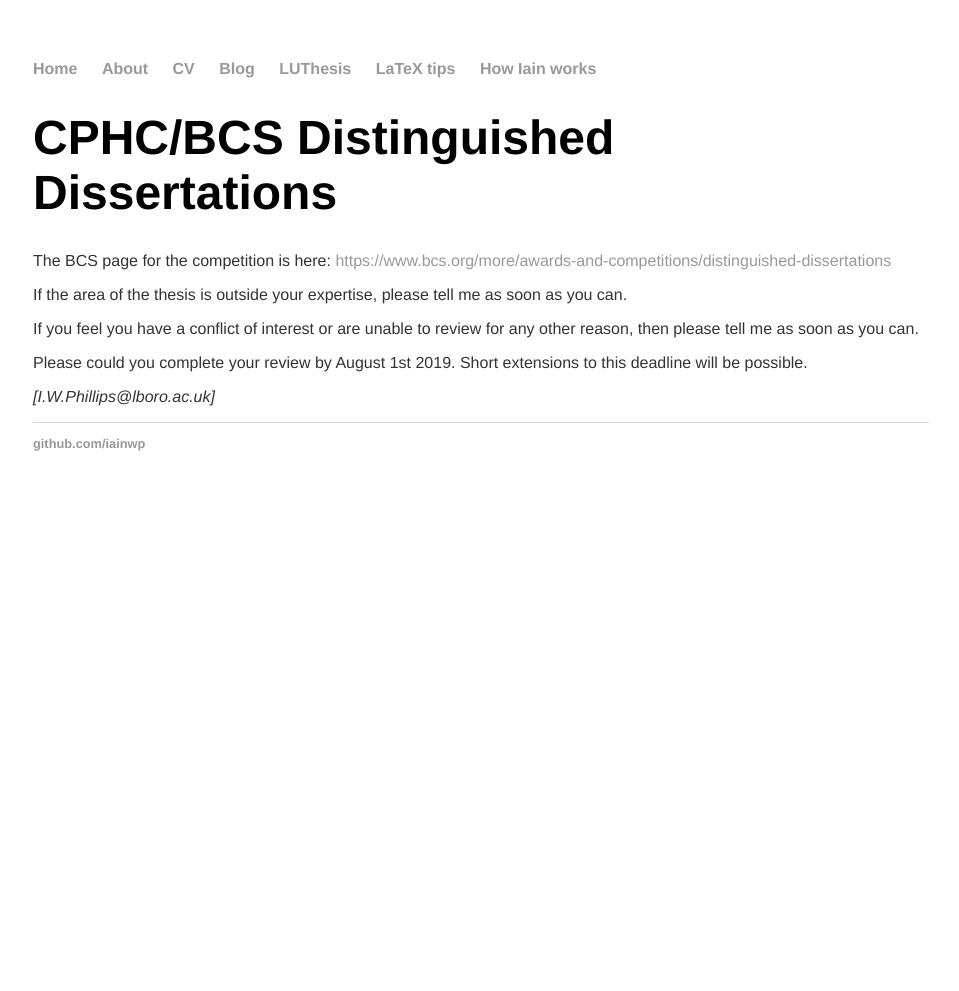
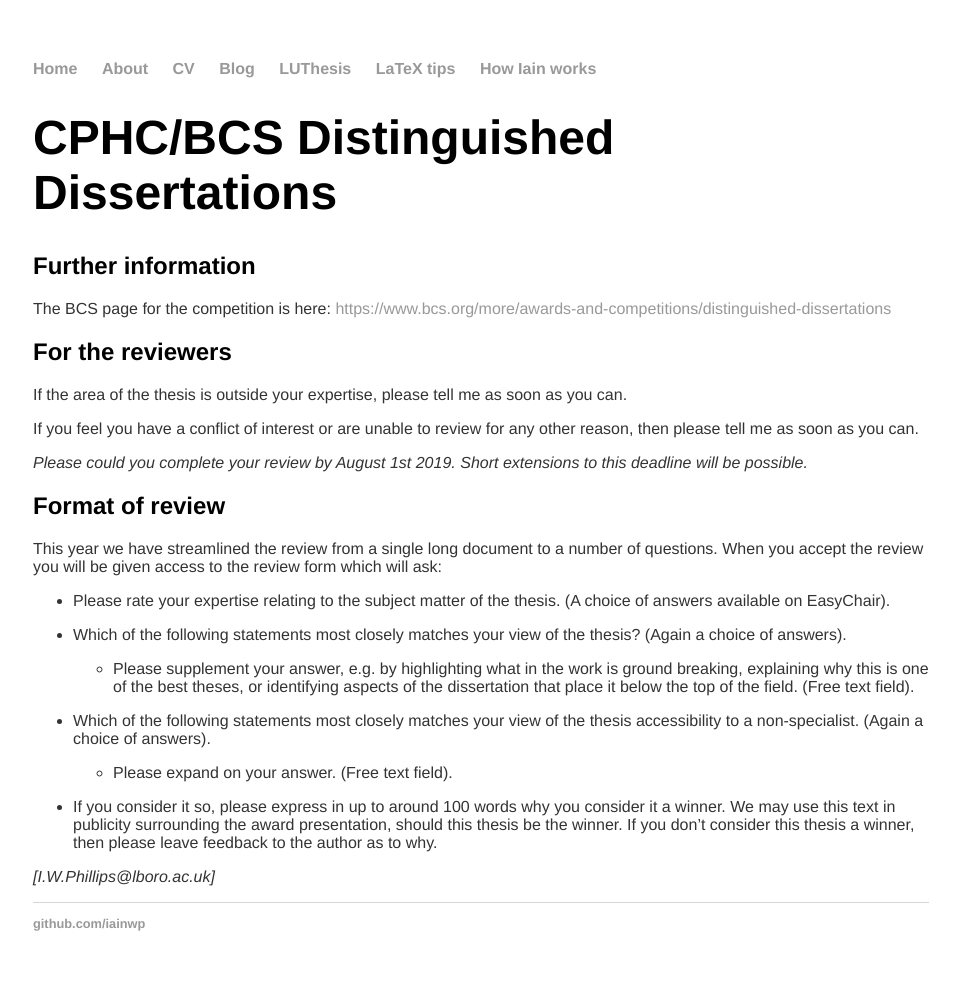
Before and after one commit to iainwp/iainwp.github.io, a Jekyll site: the page built from disdis/index.md, in a window 1280 px wide. Shown: the whole page, without its empty margins (159-1118 px from the left). Built offline with Jekyll 4.4.1, drawn with Linux system fonts in a browser that asks for light colours; before the commit the page ends 900 px from its top, so only the background shows below that.

Commit message:
added review instructions

```diff
--- a/disdis/index.md
+++ b/disdis/index.md
@@ -6,8 +6,15 @@ layout: default
 CPHC/BCS Distinguished Dissertations
 ====================================
 
+Further information
+-------------------
+
 The BCS page for the competition is here:
 <https://www.bcs.org/more/awards-and-competitions/distinguished-dissertations>
+
+
+For the reviewers
+-----------------
 
 If the area of the thesis is outside your expertise, please tell me as
 soon as you can.
@@ -15,7 +22,34 @@ soon as you can.
 If you feel you have a conflict of interest or are unable to review
 for any other reason, then please tell me as soon as you can.
 
-Please could you complete your review by August 1st 2019.  Short
-extensions to this deadline will be possible.
+*Please could you complete your review by August 1st 2019.  Short
+extensions to this deadline will be possible.*
+
+Format of review
+----------------
+
+This year we have streamlined the review from a single long document to a number of questions.  When you accept the review you will be given access to the review form which will ask:
+
+* Please rate your expertise relating to the subject matter of the
+  thesis.  (A choice of answers available on EasyChair).
+
+* Which of the following statements most closely matches your view of
+  the thesis?  (Again a choice of answers).
+
+  * Please supplement your answer, e.g. by highlighting what in the
+    work is ground breaking, explaining why this is one of the best
+    theses, or identifying aspects of the dissertation that place it
+    below the top of the field.   (Free text field).
+
+* Which of the following statements most closely matches your view of
+  the thesis accessibility to a non-specialist. (Again a choice of answers).
+
+  * Please expand on your answer.  (Free text field).
+
+* If you consider it so, please express in up to around 100 words why
+  you consider it a winner. We may use this text in publicity
+  surrounding the award presentation, should this thesis be the
+  winner. If you don't consider this thesis a winner, then please
+  leave feedback to the author as to why.
 
 *[I.W.Phillips@lboro.ac.uk]*
```
